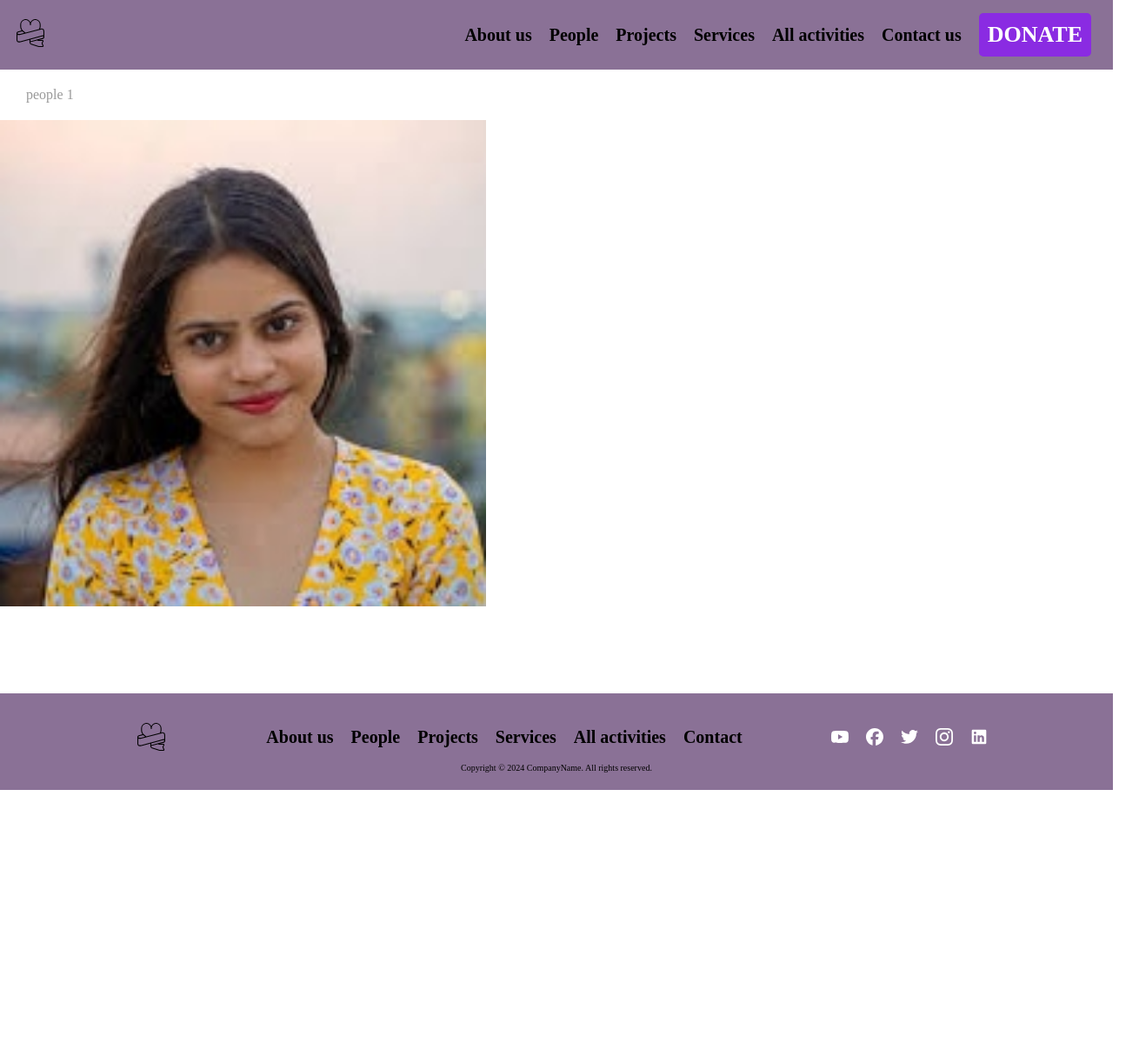
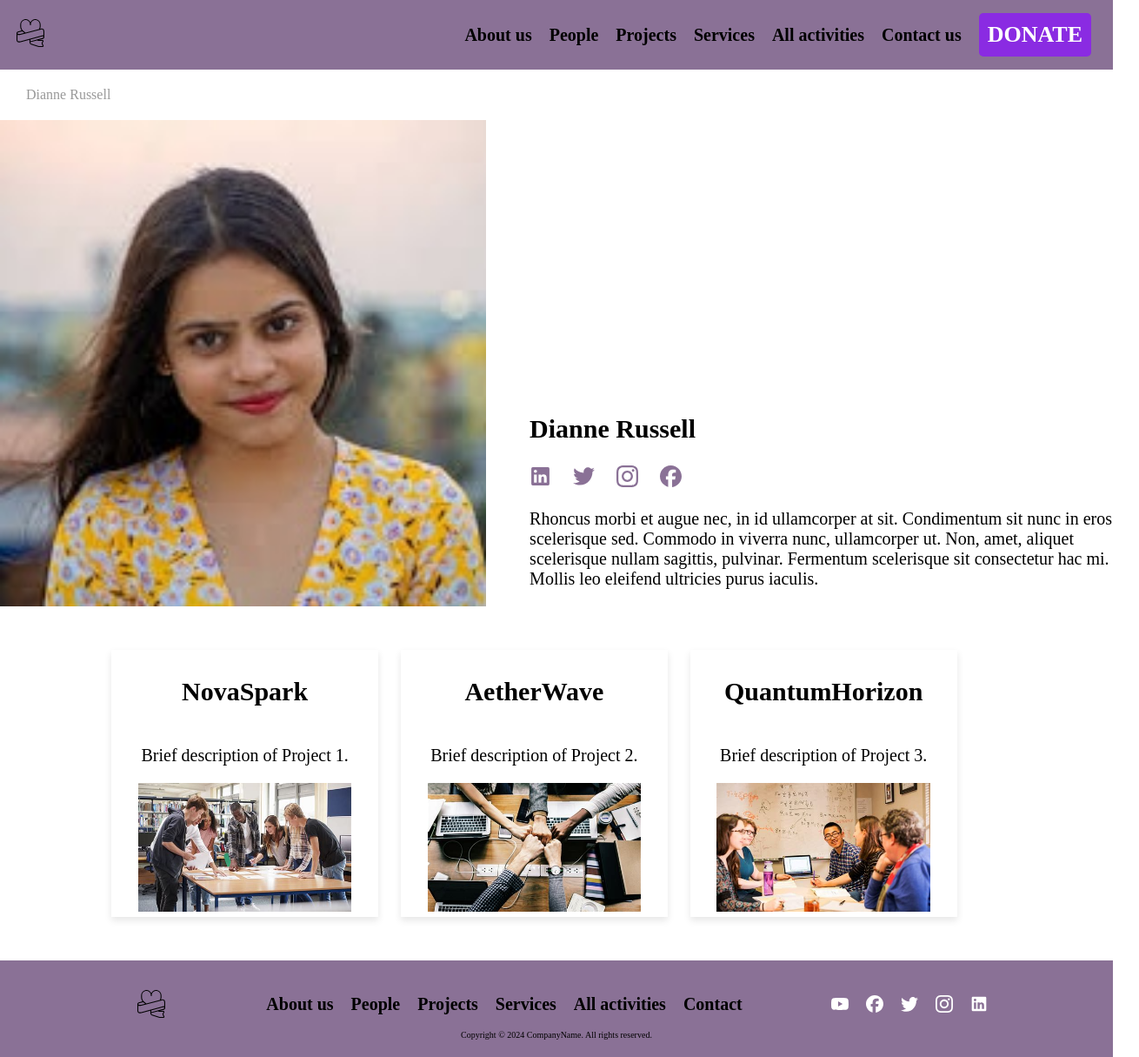
Before and after one commit to bohanh/HYP, a Nuxt app: page /people/1 in a window 1280 px wide. Shown: the whole page at 87% size, 1310 px wide, since content can reach past the window. Before the commit the page ends 908 px from the top, so only its background shows below. Built offline with nearby package versions, Linux system fonts and the light colour scheme.

Commit message:
person page;project page

```diff
--- a/assets/css/global.css
+++ b/assets/css/global.css
@@ -6,6 +6,7 @@
     --text-color: #2c3e50;
     --header-button-color: #a30ffe;
     --header-color: #8a7196;
+    --accent-color: #f0eaf3;
 }
 
 html,body,#__nuxt{
--- a/pages/people/[id].vue
+++ b/pages/people/[id].vue
@@ -4,23 +4,50 @@ import {breadcrumbs} from "~/composables/breadcrumbs";
 import {socials} from "~/composables/socials";
 
 const id = useRoute().params.id;
-const person = {
-  "name": await useFetch("http://localhost:3000/data.json").data.value?.people[parseInt(id, 10) - 1].name,
-  "description": await useFetch("http://localhost:3000/data.json").data.value?.people[parseInt(id, 10) - 1].description,
-  "socials": await useFetch("http://localhost:3000/data.json").data.value?.people[parseInt(id, 10) - 1].socials,
-  "projects": await useFetch("http://localhost:3000/data.json").data.value?.people[parseInt(id, 10) - 1].projects,
-  "services": await useFetch("http://localhost:3000/data.json").data.value?.people[parseInt(id, 10) - 1].services
-};
-
-const projects = await useFetch("http://localhost:3000/data.json").data.value?.projects;
-const services = await useFetch("http://localhost:3000/data.json").data.value?.services;
-
-console.log(person.projects);
-
 const crumbs = breadcrumbs();
 crumbs.value.push("/people/" + id);
+const {getSocial} = socials();
 
-const {getSocial} = socials();
+const file = await useFetch("http://localhost:3000/data.json");
+const people = file.data.value?.people;
+const projects = file.data.value?.projects;
+const services = file.data.value?.services;
+let person: any;
+for (let p of people) {
+  if (p.id.toString() === id) {
+    person = p;
+  }
+}
+
+function crumb(bread: string): string {
+  let breads: string [] = bread.split(' ');
+  if (breads.length > 1) {
+    switch (breads[0]) {
+      case 'people':
+        for (let person of people) {
+          if (person.id.toString() === breads[1]) {
+            return person.name;
+          }
+        }
+        break;
+      case 'projects':
+        for (let project of projects) {
+          if (project.id.toString() === breads[1]) {
+            return project.name;
+          }
+        }
+        break;
+      case 'services':
+        for (let service of services) {
+          if (service.id.toString() === breads[1]) {
+            return service.name;
+          }
+        }
+    }
+  }
+  return bread;
+}
+
 </script>
 
 <template>
@@ -28,11 +55,11 @@ const {getSocial} = socials();
     <div class="breadcrumbs">
       <div class="breadcrumb" v-for="breadcrumb of crumbs.slice(0, -1)">
         <NuxtLink :to="breadcrumb" style="margin:0; text-decoration: underline;color: #999999;">
-          {{ breadcrumb.replace(/^\/|\/$/g, '').replace(/\//g, ' ') }}
+          {{ crumb(breadcrumb.replace(/^\/|\/$/g, '').replace(/\//g, ' ')) }}
         </NuxtLink>
         <p style="margin: 0;margin-inline: 5px"> > </p>
       </div>
-      <p style="margin: 0">{{ crumbs.at(-1)!.replace(/^\/|\/$/g, '').replace(/\//g, ' ') }}</p>
+      <p style="margin: 0">{{ crumb(crumbs.at(-1)!.replace(/^\/|\/$/g, '').replace(/\//g, ' ')) }}</p>
     </div>
     <div id="person">
       <img
@@ -76,6 +103,7 @@ const {getSocial} = socials();
   justify-content: flex-start;
   font-family: Futura;
   font-size: 15pt;
+  overflow-x: hidden;
 }
 
 .breadcrumbs {
--- a/pages/projects/[id].vue
+++ b/pages/projects/[id].vue
@@ -2,16 +2,249 @@
 import Header from "~/components/header.vue"
 import {breadcrumbs} from "~/composables/breadcrumbs";
 import {useRoute} from "nuxt/app";
+import {socials} from "~/composables/socials";
 
+const id = useRoute().params.id;
 const crumbs = breadcrumbs();
-crumbs.value.push("/projects/" + useRoute().params.id);
+crumbs.value.push("/projects/" + id);
+
+const file = await useFetch("http://localhost:3000/data.json");
+const people = file.data.value?.people;
+const projects = file.data.value?.projects;
+const services = file.data.value?.services;
+let project: any;
+for (let p of projects) {
+  if (p.id.toString() === id) {
+    project = p;
+  }
+}
+const bgImageStyle = `background-image: url('/projects/${id}.jpg');')`;
+
+function crumb(bread: string): string {
+  let breads: string [] = bread.split(' ');
+  if (breads.length > 1) {
+    switch (breads[0]) {
+      case 'people':
+        for (let person of people) {
+          if (person.id.toString() === breads[1]) {
+            return person.name;
+          }
+        }
+        break;
+      case 'projects':
+        for (let project of projects) {
+          if (project.id.toString() === breads[1]) {
+            return project.name;
+          }
+        }
+        break;
+      case 'services':
+        for (let service of services) {
+          if (service.id.toString() === breads[1]) {
+            return service.name;
+          }
+        }
+    }
+  }
+  return bread;
+}
+
+function getLeader(): string {
+  for (let person of people) {
+    if (person.id === project.id) {
+      return person.name;
+    }
+  }
+  return "";
+}
+
+function shuffle(): any[] {
+  if (projects.length < 3) {
+    return projects;
+  }
+  let index = Array.from({length: projects.length}, (_, index) => index);
+  for (let i = index.length - 1; i > 0; i--) {
+    const j = Math.floor(Math.random() * (i + 1));
+    [index[i], index[j]] = [index[j], index[i]];
+  }
+  return [projects[index[0]], projects[index[1]], projects[index[2]]];
+}
+
 </script>
 
 <template>
   <Header/>
-  <div>Project {{$route.params.id}}</div>
+  <div class="project-container">
+    <div class="breadcrumbs">
+      <div class="breadcrumb" v-for="breadcrumb of crumbs.slice(0, -1)">
+        <NuxtLink :to="breadcrumb" style="margin:0; text-decoration: underline;color: #999999;">
+          {{ crumb(breadcrumb.replace(/^\/|\/$/g, '').replace(/\//g, ' ')) }}
+        </NuxtLink>
+        <p style="margin: 0;margin-inline: 5px"> > </p>
+      </div>
+      <p style="margin: 0">{{ crumb(crumbs.at(-1)!.replace(/^\/|\/$/g, '').replace(/\//g, ' ')) }}</p>
+    </div>
+    <div id="project" :style="bgImageStyle">
+      <div id="project-texts">
+        <h2 style="color: var(--header-button-color)">{{ project.name }}</h2>
+        <p style="font-size: 80%">{{ project.description }}</p>
+      </div>
+    </div>
+    <div id="leader">
+      <div id="leader-left">
+        <img
+            id="leader-image"
+            :src="'/people/' + project.id + '.jpg'"
+        >
+        <h2>{{ getLeader() }}</h2>
+        <h>{{ project.role }}</h>
+        <NuxtLink :to="'/people/' + project.leader" class="read-more">Read more</NuxtLink>
+      </div>
+      <p style="width: 70%">{{ project.longDes.repeat(50) }}</p>
+    </div>
+    <div id="more">
+      <h2 style="color: var(--header-button-color)">OTHER PROJECTS</h2>
+      <div id="projects">
+        <NuxtLink v-for="project in shuffle()" :key="project.id" class="project-card" :to="'/projects/' + project.id">
+          <h2 class="violet-text">
+            <NuxtLink :to="'/projects/' + project.id">{{ project.name }}</NuxtLink>
+          </h2>
+          <p>{{ project.description }}</p>
+          <img
+              class="project-thumb"
+              :src="'/projects/' + project.id + '.jpg'"
+              :alt="'Photo of ' + project.name"
+          />
+        </NuxtLink>
+      </div>
+    </div>
+  </div>
 </template>
 
 <style scoped>
+.project-container {
+  width: 100vw;
+  display: flex;
+  flex-direction: column;
+  align-items: center;
+  justify-content: flex-start;
+  font-family: Futura;
+  font-size: 15pt;
+  overflow-x: hidden;
+}
 
+.breadcrumbs {
+  width: 100%;
+  display: flex;
+  align-items: center;
+  justify-content: flex-start;
+  padding-left: 60px;
+  padding-block: 20px;
+  font-size: 80%;
+  color: #999999
+}
+
+.breadcrumb {
+  display: flex;
+  align-items: center;
+  justify-content: center;
+}
+
+#project {
+  width: 100%;
+  aspect-ratio: 2;
+  display: flex;
+  flex-direction: column;
+  align-items: flex-end;
+  justify-content: center;
+  background-size: cover;
+  padding-right: 5%;
+}
+
+#project-texts {
+  width: 50%;
+  display: flex;
+  flex-direction: column;
+  align-items: flex-end;
+  font-size: 25pt;
+  font-weight: bold;
+  color: white;
+}
+
+#leader {
+  width: 80%;
+  display: flex;
+  align-items: center;
+  justify-content: space-between;
+  margin-block: 50px;
+}
+
+#leader-left {
+  width: 20%;
+  display: flex;
+  flex-direction: column;
+  align-items: center;
+  justify-content: center;
+}
+
+#leader-image {
+  width: 100%;
+  aspect-ratio: 1;
+  object-fit: cover;
+  border-radius: 50%;
+}
+
+.read-more {
+  display: inline-block;
+  margin-top: 10px;
+  padding: 5px 10px;
+  background-color: #8e44ad;
+  color: #fff;
+  border-radius: 5px;
+  text-decoration: none;
+  transition: background-color 0.3s, color 0.3s;
+  border: 2px solid #8e44ad; /* Viola */
+}
+
+#more {
+  width: 100%;
+  padding-top: 25px;
+  padding-bottom: 50px;
+  display: flex;
+  flex-direction: column;
+  align-items: center;
+  justify-content: space-between;
+  background-color: var(--accent-color);
+}
+
+#projects {
+  width: 80%;
+  display: flex;
+  align-items: center;
+  justify-content: center;
+}
+
+.project-card {
+  margin: 20px;
+  padding: 20px;
+  width: calc(33.333% - 40px);
+  background-color: #ffffff;
+  border-radius: 10px;
+  box-shadow: 0 8px 16px rgba(0, 0, 0, 0.1);
+  transition: transform 0.3s, box-shadow 0.3s;
+  text-align: center;
+  cursor: pointer; /* Aggiunto stile cursore */
+}
+
+.project-card:hover {
+  transform: translateY(-5px);
+  box-shadow: 0 16px 32px rgba(0, 0, 0, 0.2);
+}
+
+.project-thumb {
+  width: 100%;
+  height: 200px;
+  object-fit: cover;
+  border-radius: 10px;
+}
 </style>
--- a/pages/services/[id].vue
+++ b/pages/services/[id].vue
@@ -2,14 +2,92 @@
 import {breadcrumbs} from "~/composables/breadcrumbs";
 import {useRoute} from "nuxt/app";
 
+const id = useRoute().params.id;
 const crumbs = breadcrumbs();
-crumbs.value.push("/services/" + useRoute().params.id);
+crumbs.value.push("/services/" + id);
+
+const file = await useFetch("http://localhost:3000/data.json");
+const people = file.data.value?.people;
+const projects = file.data.value?.projects;
+const services = file.data.value?.services;
+let service: any;
+for (let s of services) {
+  if (s.id.toString() === id) {
+    service = s;
+  }
+}
+
+function crumb(bread: string): string {
+  let breads: string [] = bread.split(' ');
+  if (breads.length > 1) {
+    switch (breads[0]) {
+      case 'people':
+        for (let person of people) {
+          if (person.id.toString() === breads[1]) {
+            return person.name;
+          }
+        }
+        break;
+      case 'projects':
+        for (let project of projects) {
+          if (project.id.toString() === breads[1]) {
+            return project.name;
+          }
+        }
+        break;
+      case 'services':
+        for (let service of services) {
+          if (service.id.toString() === breads[1]) {
+            return service.name;
+          }
+        }
+    }
+  }
+  return bread;
+}
+
 </script>
 
 <template>
-  <div>Services {{$route.params.id}}</div>
+  <div class="project-container">
+    <div class="breadcrumbs">
+      <div class="breadcrumb" v-for="breadcrumb of crumbs.slice(0, -1)">
+        <NuxtLink :to="breadcrumb" style="margin:0; text-decoration: underline;color: #999999;">
+          {{ crumb(breadcrumb.replace(/^\/|\/$/g, '').replace(/\//g, ' ')) }}
+        </NuxtLink>
+        <p style="margin: 0;margin-inline: 5px"> > </p>
+      </div>
+      <p style="margin: 0">{{ crumb(crumbs.at(-1)!.replace(/^\/|\/$/g, '').replace(/\//g, ' ')) }}</p>
+    </div>
+    <div>Services {{ $route.params.id }}</div>
+  </div>
 </template>
 
 <style scoped>
+.service-container {
+  width: 100vw;
+  display: flex;
+  flex-direction: column;
+  align-items: center;
+  justify-content: flex-start;
+  font-family: Futura;
+  font-size: 15pt;
+}
 
+.breadcrumbs {
+  width: 100%;
+  display: flex;
+  align-items: center;
+  justify-content: flex-start;
+  padding-left: 60px;
+  padding-block: 20px;
+  font-size: 80%;
+  color: #999999
+}
+
+.breadcrumb {
+  display: flex;
+  align-items: center;
+  justify-content: center;
+}
 </style>
--- a/public/data.json
+++ b/public/data.json
@@ -121,31 +121,33 @@
   "projects": [
     {
       "id": 1,
-      "name": "Project 1",
+      "name": "NovaSpark",
       "description": "Brief description of Project 1.",
-      "longDes": "Detailed description of Project 1."
+      "longDes": "Detailed description of Project 1.",
+      "leader": 1,
+      "role": "some role"
     },
     {
       "id": 2,
-      "name": "Project 2",
+      "name": "AetherWave",
       "description": "Brief description of Project 2.",
       "longDes": "Detailed description of Project 2."
     },
     {
       "id": 3,
-      "name": "Project 3",
+      "name": "QuantumHorizon",
       "description": "Brief description of Project 3.",
       "longDes": "Detailed description of Project 3."
     },
     {
       "id": 4,
-      "name": "Project 4",
+      "name": "SolsticeForge",
       "description": "Brief description of Project 4.",
       "longDes": "Detailed description of Project 4."
     },
     {
       "id": 5,
-      "name": "Project 5",
+      "name": "NebulaPulse",
       "description": "Brief description of Project 5.",
       "longDes": "Detailed description of Project 5."
     }
```
Also changed, not shown: 1 other file (tests, documents, lock files or other folders).
